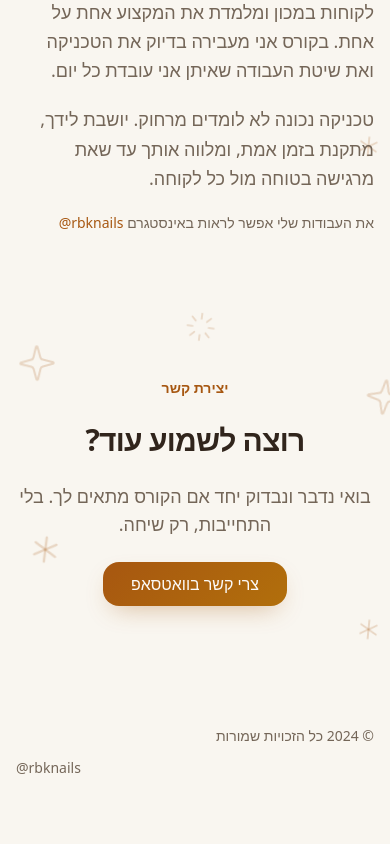
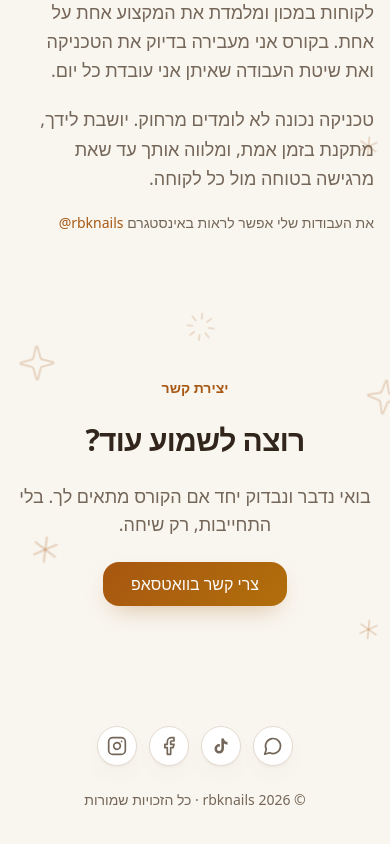
Before and after one commit to mendidou/modern-course-launch, a React (Vite) app: page / in a window 390 px wide. Shown: the part 7120-7964 px from the top of the page. Before the commit the page ends 7938 px from the top, so only its background shows below. Built offline with nearby package versions, Linux system fonts and the light colour scheme.

Commit message:
feat: social links in the footer
Instagram, Facebook, TikTok and WhatsApp as icon buttons; TikTok's glyph
is inlined since lucide has none.

```diff
--- /dev/null
+++ b/src/components/SocialLinks.tsx
@@ -0,0 +1,34 @@
+import { Instagram, Facebook, MessageCircle } from "lucide-react";
+import { whatsappLink } from "@/data/contact";
+
+/** TikTok has no lucide icon, so the glyph is inlined at the same 24px grid. */
+const TikTok = ({ className }: { className?: string }) => (
+  <svg viewBox="0 0 24 24" fill="currentColor" className={className} aria-hidden="true">
+    <path d="M16.6 5.82A4.28 4.28 0 0 1 15.54 3h-3.09v12.4a2.59 2.59 0 0 1-2.59 2.5 2.59 2.59 0 1 1 .77-5.06v-3.1a5.67 5.67 0 0 0-.77-.05A5.67 5.67 0 1 0 15.54 15.4V9.01a7.35 7.35 0 0 0 4.3 1.38V7.3a4.29 4.29 0 0 1-3.24-1.48z" />
+  </svg>
+);
+
+const links = [
+  { href: "https://www.instagram.com/rbknails/", label: "אינסטגרם", Icon: Instagram },
+  { href: "https://www.facebook.com/RBKNAiL", label: "פייסבוק", Icon: Facebook },
+  { href: "https://www.tiktok.com/@rbknail", label: "טיקטוק", Icon: TikTok },
+  { href: whatsappLink(), label: "וואטסאפ", Icon: MessageCircle },
+];
+
+export const SocialLinks = ({ className }: { className?: string }) => (
+  <div className={className} dir="ltr">
+    {links.map(({ href, label, Icon }) => (
+      <a
+        key={href}
+        href={href}
+        target="_blank"
+        rel="noreferrer"
+        aria-label={label}
+        title={label}
+        className="flex h-10 w-10 items-center justify-center rounded-full border border-border bg-card text-muted-foreground shadow-card transition-colors hover:text-primary"
+      >
+        <Icon className="h-5 w-5" />
+      </a>
+    ))}
+  </div>
+);
--- a/src/pages/Index.tsx
+++ b/src/pages/Index.tsx
@@ -9,6 +9,7 @@ import { About } from "@/components/About";
 import { Reveal } from "@/components/Reveal";
 import { BackgroundIcons } from "@/components/BackgroundIcons";
 import { SiteHeader } from "@/components/SiteHeader";
+import { SocialLinks } from "@/components/SocialLinks";
 import { courses } from "@/data/courses";
 import { whatsappLink } from "@/data/contact";
 import heroImage from "@/assets/hero-nails.jpg";
@@ -306,17 +307,9 @@ const Index = () => {
 
       <footer className="py-10">
         <div className="container mx-auto max-w-6xl px-4" dir="rtl">
-          <div className="flex flex-col sm:flex-row gap-3 sm:items-center sm:justify-between text-sm text-muted-foreground">
-            <p>© 2024 כל הזכויות שמורות</p>
-            <a
-              href="https://www.instagram.com/rbknails/"
-              target="_blank"
-              rel="noreferrer"
-              className="hover:text-foreground transition-colors"
-              dir="ltr"
-            >
-              @rbknails
-            </a>
+          <div className="flex flex-col items-center gap-6 text-sm text-muted-foreground sm:flex-row-reverse sm:justify-between">
+            <SocialLinks className="flex gap-3" />
+            <p>© 2026 rbknails · כל הזכויות שמורות</p>
           </div>
         </div>
       </footer>
```
